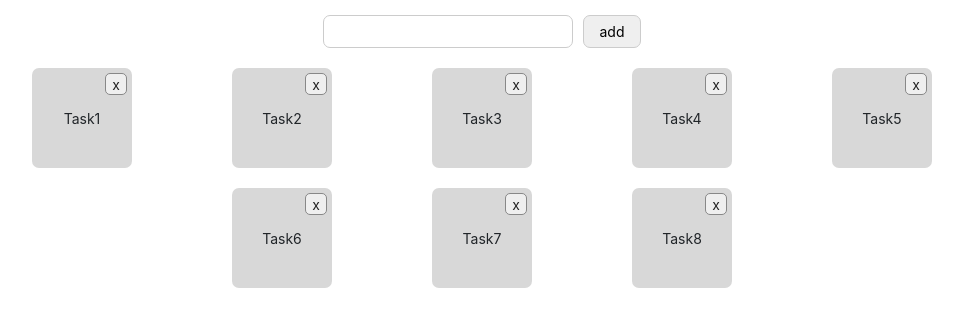
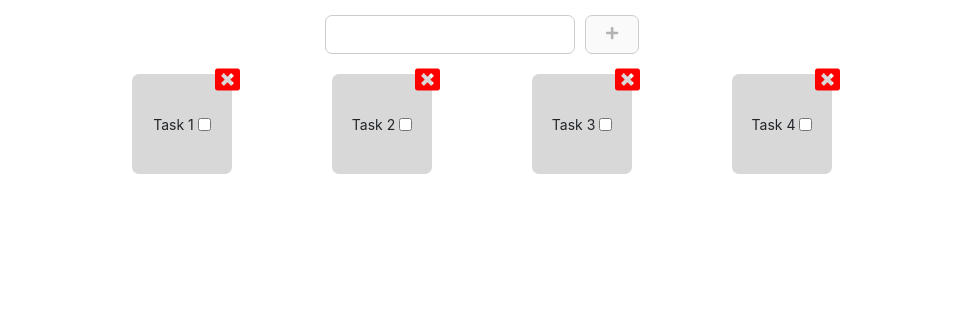
Before and after one commit to ghayk/Lesson1, a React (Create React App) app: page / in a window 1280 px wide. Shown: the top 326 px of the page, without its empty margins (163-1126 px from the left). Built offline with nearby package versions, Linux system fonts and the light colour scheme.

Commit message:
end lesson9

```diff
--- a/package.json
+++ b/package.json
@@ -3,6 +3,9 @@
   "version": "0.1.0",
   "private": true,
   "dependencies": {
+    "@fortawesome/fontawesome-svg-core": "^1.2.34",
+    "@fortawesome/free-solid-svg-icons": "^5.15.2",
+    "@fortawesome/react-fontawesome": "^0.1.14",
     "@testing-library/jest-dom": "^5.11.9",
     "@testing-library/react": "^11.2.3",
     "@testing-library/user-event": "^12.6.2",
--- a/src/App.css
+++ b/src/App.css
@@ -22,17 +22,15 @@ justify-content: center;
    display: flex;
    justify-content: center;
    align-items: center;
-   width: 22px;
-   height: 22px;
-   border: 1px solid rgb(136, 136, 136);
-   color: rgb(33, 33, 33);
-   border-radius: 5PX;
+   width: 0;
+   height: 0;
+   color: rgb(255, 0, 0);
+   font-size: 25px;
    position: absolute;
    top: 5px;
    right: 5px;
 }
 .btnClose:active{
-   background: rgba(255, 0, 0, 0.5);
    color: white;
 }
 .inputAdd, .btnAdd{
--- a/src/components/Add/Add.js
+++ b/src/components/Add/Add.js
@@ -1,5 +1,7 @@
 import React, { Component } from 'react';
 import { Row, Col } from 'react-bootstrap';
+import { FontAwesomeIcon } from '@fortawesome/react-fontawesome'
+import { faPlus } from '@fortawesome/free-solid-svg-icons'
 class Add extends Component {
    state = {
       inputValue: ''
@@ -8,8 +10,13 @@ class Add extends Component {
       this.setState({ inputValue: e.target.value })
    }
    AddTask = () => {
-      this.props.Onclick(this.state.inputValue)
+      this.props.AddTask(this.state.inputValue)
       this.setState({ inputValue: '' })
+   }
+   intputEnter = (e) => {
+      if(e.key === 'Enter'){
+         this.AddTask()
+      }
    }
    render() {
       return (
@@ -19,11 +26,13 @@ class Add extends Component {
                   className='inputAdd'
                   onChange={this.handleValue}
                   value={this.state.inputValue}
+                  onKeyDown={this.intputEnter}
                />
                <button
                   className='btnAdd'
                   onClick={this.AddTask}
-               >add</button>
+                  disabled={!!!this.state.inputValue}
+               ><FontAwesomeIcon icon={faPlus} /></button>
             </Col>
          </Row>
       )
--- a/src/components/Id/IdGenerator.js
+++ b/src/components/Id/IdGenerator.js
@@ -1,4 +1,3 @@
-
-export default function IdGenerator () {
-   return Math.floor(Math.random() * 9000 + 1000).toString(16);
+export default function IdGenerator() {
+   return Math.random().toString(16).slice(2);
 }
--- a/src/components/Task/Task.js
+++ b/src/components/Task/Task.js
@@ -1,16 +1,21 @@
 import React, { Component } from 'react';
 import { Container, Row, Col } from 'react-bootstrap';
-import id from '../Id/IdGenerator'
+import { FontAwesomeIcon } from '@fortawesome/react-fontawesome'
+import { faWindowClose } from '@fortawesome/free-solid-svg-icons'
+
 class Task extends Component {
 
    render() {
-      const { Onclick } = this.props
-      const tasks = this.props.tasks.map((item, index) => {
+      const { CloseTask } = this.props
+      const tasks = this.props.tasks.map(item => {
          return (
-            <Col key={id()} className='col' xs={6} sm={4} md={3} lg={2} >
+            <Col key={item._id} className='col' xs={6} sm={4} md={3} lg={2} >
                <div className='block'>
-                  {item}
-                  <button className='btnClose' onClick={() => Onclick(index)}>x</button>
+                  {item.title}
+                  <button className='btnClose' onClick={() => CloseTask(item._id)}>
+                  <FontAwesomeIcon icon={faWindowClose} />
+                  </button>
+                  &nbsp;<input type='checkbox' />
                </div>
             </Col>
          )
--- a/src/components/ToDo/ToDo.js
+++ b/src/components/ToDo/ToDo.js
@@ -1,32 +1,49 @@
 import React, { Component } from 'react';
 import Task from '../Task/Task'
 import Add from '../Add/Add'
+import id from '../Id/IdGenerator'
 
 class ToDo extends Component {
    state = {
-      tasks: ['Task1', 'Task2', 'Task3', 'Task4','Task5', 'Task6', 'Task7', 'Task8'],
+      tasks: [
+         {
+            title:'Task 1',
+            _id:id()
+         },
+         {
+            title:'Task 2',
+            _id:id()
+         },
+         {
+            title:'Task 3',
+            _id:id()
+         },
+         {
+            title:'Task 4',
+            _id:id()
+         }
+      ],
    }
-   CloseTask = i => {
+   CloseTask = id => {
       const tasks = [...this.state.tasks]
          this.setState({
-            tasks: tasks.filter((item, index) => {
-               if (index !== i) {
-                  return item
-               } else return ''
-            })
+            tasks: tasks.filter((item) => item._id !== id)
          })
    }
    AddTask = (inputValue) => {
       const tasks = [...this.state.tasks]
-      inputValue && tasks.push(inputValue)
+      inputValue && tasks.push({
+         title:inputValue,
+         _id:id()
+      })
       this.setState({ tasks })
    }
 
    render() {
       return (
          <div >
-            <Add Onclick={this.AddTask} />
-            <Task Onclick={this.CloseTask} tasks={this.state.tasks} />
+            <Add AddTask={this.AddTask} />
+            <Task CloseTask={this.CloseTask} tasks={this.state.tasks} />
          </div>
       )
    }
```
Also changed, not shown: 2 other files (tests, documents, lock files or other folders).
